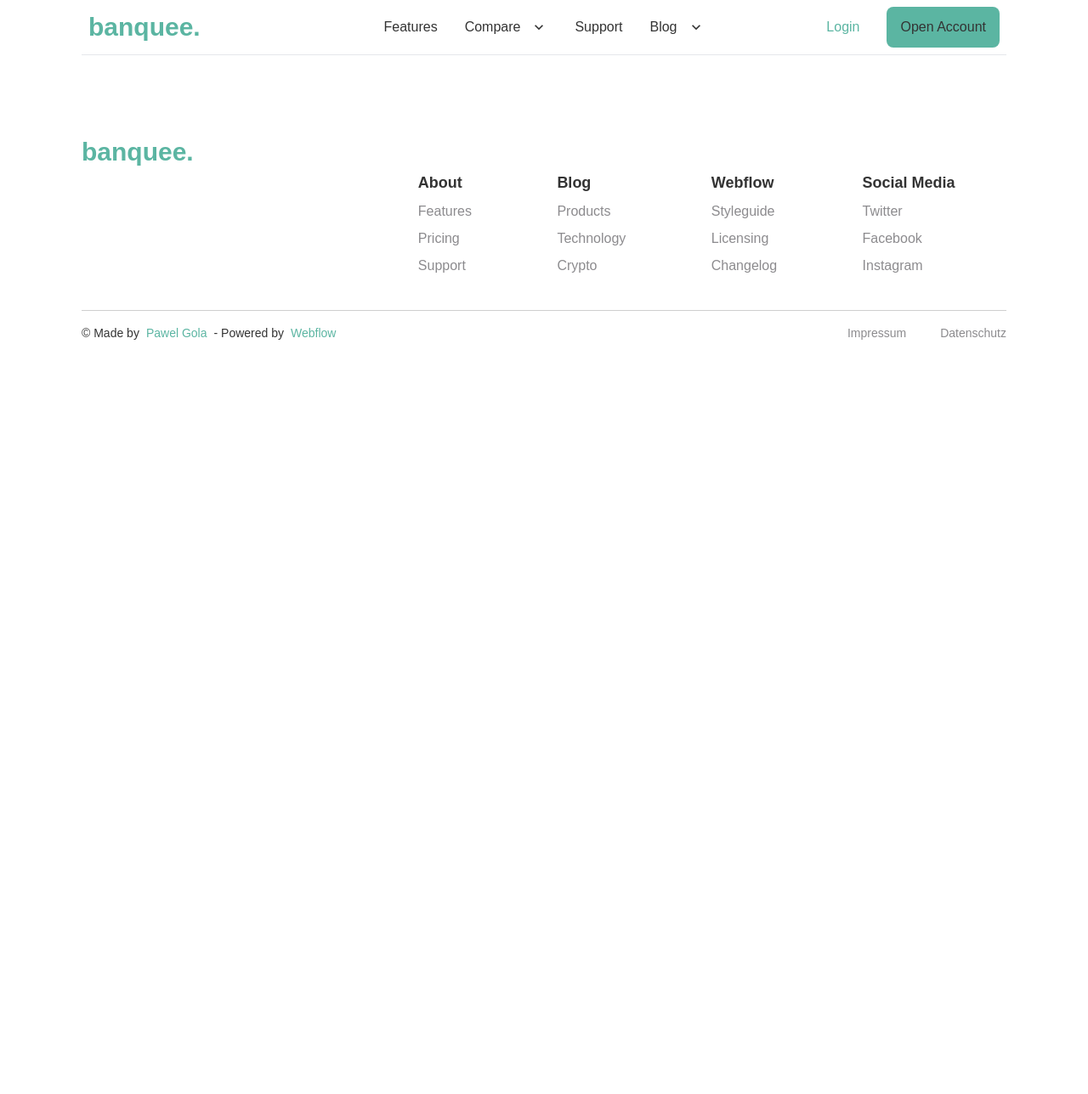
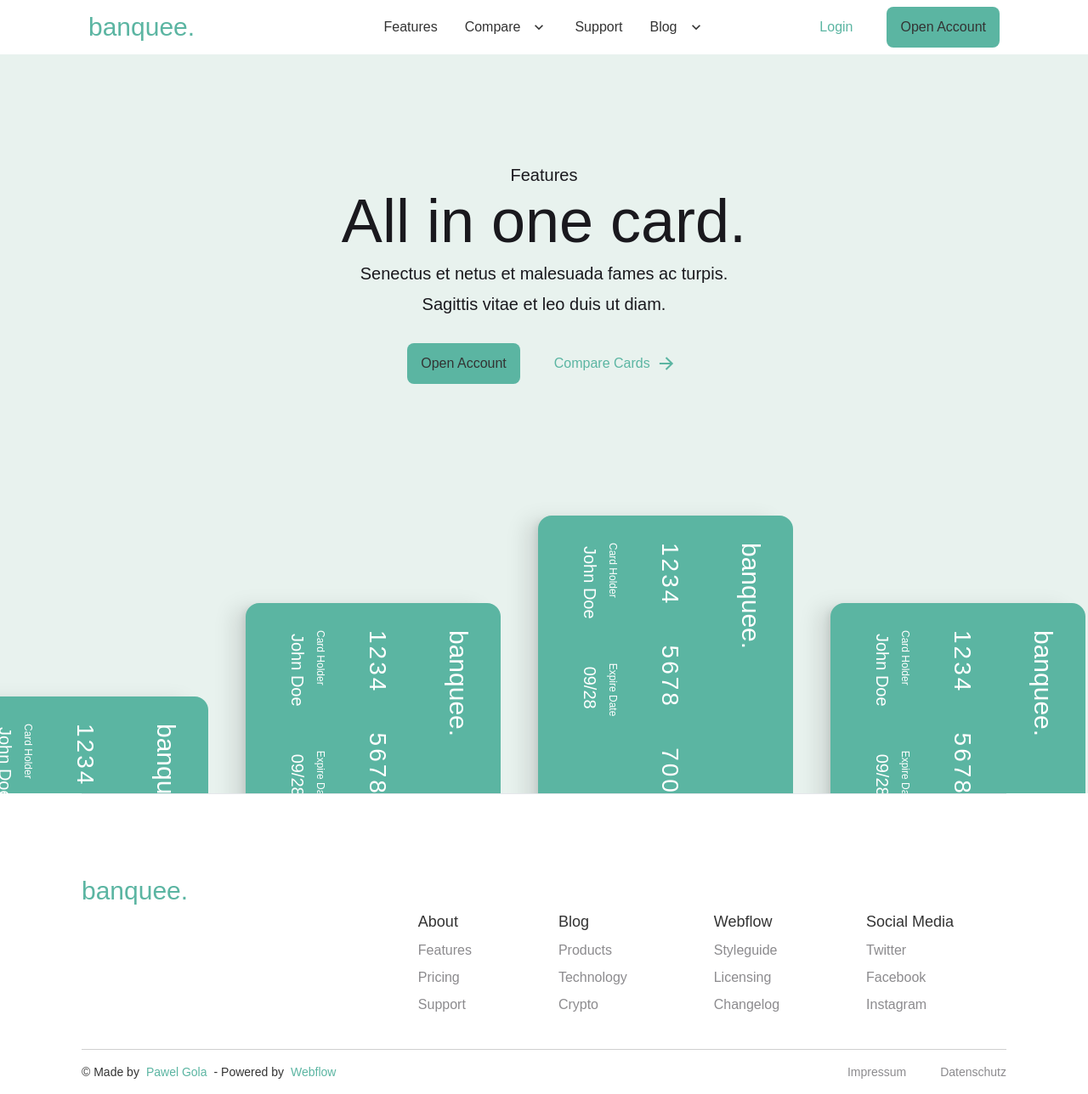
Before and after one commit to alamindjp/banquee, a React (Create React App) app: page / in a window 1280 px wide. Shown: the whole page at 85% size. Before the commit the page ends 800 px from the top, so only its background shows below. Built offline with nearby package versions, Linux system fonts and the light colour scheme.

Commit message:
add banner

```diff
--- a/src/App.css
+++ b/src/App.css
@@ -4,13 +4,44 @@
 
 
 
-@import url('https://fonts.googleapis.com/css2?family=DM+Sans:wght@400;700&display=swap');
+@import url('https://fonts.googleapis.com/css2?family=DM+Sans:wght@400;500;700&display=swap');
+@import url('https://fonts.googleapis.com/css2?family=Iceland&family=Sarpanch:wght@500;600&display=swap');
+@import url('https://fonts.googleapis.com/css2?family=Inter:wght@400;500;600&display=swap');
 
-*{
+
+* {
   font-family: 'DM Sans', sans-serif;
+  font-weight: 500;
 }
-.custom-container{
-width: 85%;
-margin: 0 auto;
-margin-bottom: 48;
+
+.custom-container {
+  width: 85%;
+  margin: 0 auto;
+  margin-bottom: 48;
 }
+
+.card-container {
+  /*grid grid-cols-5  */
+  height: 300px;
+  width: 100%;
+  display: grid;
+  grid-template-columns: repeat(6, 1fr);
+}
+
+.card-number {
+  font-size: 28px;
+  padding-bottom: 37px;
+  display: flex;
+  justify-content: space-between;
+}
+.card-number span{
+  font-family: 'Sarpanch', sans-serif;
+  letter-spacing: 3px;
+}
+
+.card_holder {
+  font-family: 'Inter', sans-serif;
+  font-size: 12px;
+  padding-bottom: 48px;
+
+}
--- a/src/App.js
+++ b/src/App.js
@@ -7,6 +7,7 @@ function App() {
     <div>
       <Routes>
         <Route path="/" element={<Home />} />
+        <Route path="/home" element={<Home />} />
       </Routes>
 
    </div>
--- /dev/null
+++ b/src/Pages/Home/Components/Banner.js
@@ -0,0 +1,26 @@
+import React from 'react';
+import { Link } from 'react-router-dom';
+import arrow from "../../../Assets/icon/arrow.svg"
+import CardContainer from './CardContainer';
+
+const Banner = () => {
+    return (
+        <div className='h-[870px] bg-secondary overflow-hidden'>
+            <div>
+            <div className='w-[800px] h-[88px] mx-auto text-center py-32'>
+                <h4 className="text-xl text-success">Features</h4>
+                <h1 className="text-7xl text-success p-1">All in one card.</h1>
+                <p className="text-success text-xl p-2">Senectus et netus et malesuada fames ac turpis.</p>
+                <p className='text-success text-xl'> Sagittis vitae et leo duis ut diam.</p>
+                <div className="flex mt-8 justify-center">
+                    <Link to="/home" className="bg-primary py-3 px-4 rounded-lg cursor-pointer hover:bg-secondary hover:text-primary normal-case mr-8">Open Account</Link>
+                    <Link to="/" className="text-primary cursor-pointer p-2 flex items-center justify-between">Compare Cards <img className='pl-2.5' src={arrow} alt="" /></Link>
+                </div>
+            </div>
+            </div>
+<CardContainer/>
+        </div>
+    );
+};
+
+export default Banner;
--- /dev/null
+++ b/src/Pages/Home/Components/CardComponents/CardComponent.js
@@ -0,0 +1,19 @@
+import React from 'react';
+
+const CardComponent = ({ control }) => {
+    return (
+        <div className={`card w-[500px] h-[300px] bg-primary shadow-xl p-8 text-white rotate-90 absolute ${control}`}>
+                    <h3 className="text-3xl pb-14">banquee.</h3>
+                    <h3 className="card-number"><span>1234 </span><span> 5678</span><span> 7000</span><span> 0000</span></h3>
+                    <div className='grid grid-cols-2'>
+                        <div className='flex gap-12'>
+                            <p className="flex flex-col card_holder"><span>Card Holder</span> <span className='text-xl p-1'>John Doe</span></p>
+                            <p className="flex flex-col card_holder"><span>Expire Date</span> <span className='text-xl p-1'>09/28</span></p>
+                        </div>
+                    </div>
+
+            </div>
+    );
+};
+
+export default CardComponent;
--- /dev/null
+++ b/src/Pages/Home/Components/CardContainer.js
@@ -0,0 +1,17 @@
+import React from 'react';
+import CardComponent from './CardComponents/CardComponent';
+
+const CardContainer = () => {
+    return (
+        <div className='card-container gap-11 mt-[600px] '>
+            <div className='w-[300px] relative'><CardComponent control='top-0 right-[-45px]' /></div>
+            <div className='w-[300px] relative'><CardComponent control='top-[-110px] right-[-45px]' /></div>
+            <div className='w-[300px] relative'><CardComponent control='top-[-213px] right-[-45px]' /></div>
+            <div className='w-[300px] relative'><CardComponent control='top-[-110px] right-[-45px]' /></div>
+            <div className='w-[300px] relative'><CardComponent control='top-0 right-[-45px]' /></div>
+
+        </div>
+    );
+};
+
+export default CardContainer;
--- a/src/Pages/Home/Components/Footer.js
+++ b/src/Pages/Home/Components/Footer.js
@@ -4,28 +4,28 @@ const Footer = () => {
     return (
         <div className='custom-container border-t'>
             <div className='flex mt-24'>
-                <div className='w-[550px]'><h4 className='font-bold text-3xl text-primary'>banquee.</h4></div>
+                <div className='w-[550px]'><h4 className='text-3xl text-primary'>banquee.</h4></div>
                 <footer className="footer p-10 text-base-content gap-20">
                     <div>
-                        <a className="link link-hover font-bold text-lg">About</a>
+                        <a className="link link-hover text-lg">About</a>
                         <a className="link link-hover text-base text-[#8c8b8e]">Features</a>
                         <a className="link link-hover text-base text-[#8c8b8e]">Pricing</a>
                         <a className="link link-hover text-base text-[#8c8b8e]">Support</a>
                     </div>
                     <div>
-                        <a className="link link-hover font-bold text-lg">Blog</a>
+                        <a className="link link-hover text-lg">Blog</a>
                         <a className="link link-hover text-base text-[#8c8b8e]">Products</a>
                         <a className="link link-hover text-base text-[#8c8b8e]">Technology</a>
                         <a className="link link-hover text-base text-[#8c8b8e]">Crypto</a>
                     </div>
                     <div>
-                        <a className="link link-hover font-bold text-lg">Webflow</a>
+                        <a className="link link-hover text-lg">Webflow</a>
                         <a className="link link-hover text-base text-[#8c8b8e]">Styleguide</a>
                         <a className="link link-hover text-base text-[#8c8b8e]">Licensing</a>
                         <a className="link link-hover text-base text-[#8c8b8e]">Changelog</a>
                     </div>
                     <div>
-                        <a className="link link-hover font-bold text-lg">Social Media</a>
+                        <a className="link link-hover text-lg">Social Media</a>
                         <a className="link link-hover text-base text-[#8c8b8e]">Twitter</a>
                         <a className="link link-hover text-base text-[#8c8b8e]">Facebook</a>
                         <a className="link link-hover text-base text-[#8c8b8e]">Instagram</a>
--- a/src/Pages/Home/Components/Header.js
+++ b/src/Pages/Home/Components/Header.js
@@ -9,21 +9,23 @@ const Header = () => {
                         <svg xmlns="http://www.w3.org/2000/svg" className="h-5 w-5" fill="none" viewBox="0 0 24 24" stroke="currentColor"><path strokeLinecap="round" strokeLinejoin="round" strokeWidth="2" d="M4 6h16M4 12h8m-8 6h16" /></svg>
                     </label>
                     <ul tabIndex={0} className="menu menu-compact dropdown-content mt-3 p-2 shadow bg-base-100 rounded-box w-52">
-                        <li><a>Item 1</a></li>
+                        <li><a>Features</a></li>
                         <li tabIndex={0}>
                             <a className="justify-between">
-                                Parent
+                                Compare
                                 <svg className="fill-current" xmlns="http://www.w3.org/2000/svg" width="24" height="24" viewBox="0 0 24 24"><path d="M8.59,16.58L13.17,12L8.59,7.41L10,6L16,12L10,18L8.59,16.58Z" /></svg>
                             </a>
-                            <ul className="p-2">
-                                <li><a>Submenu 1</a></li>
-                                <li><a>Submenu 2</a></li>
-                            </ul>
                         </li>
-                        <li><a>Item 3</a></li>
+                        <li><a>Support</a></li>
+                        <li tabIndex={0}>
+                            <a className="justify-between">
+                                Blog
+                                <svg className="fill-current" xmlns="http://www.w3.org/2000/svg" width="24" height="24" viewBox="0 0 24 24"><path d="M8.59,16.58L13.17,12L8.59,7.41L10,6L16,12L10,18L8.59,16.58Z" /></svg>
+                            </a>
+                        </li>
                     </ul>
                 </div>
-                <a className="font-bold text-3xl text-primary">banquee.</a>
+                <a className="text-3xl text-primary">banquee.</a>
             </div>
             <div className="navbar-center hidden lg:flex">
                 <ul className="menu menu-horizontal p-0">
@@ -33,10 +35,6 @@ const Header = () => {
                             Compare
                             <svg className="fill-current" xmlns="http://www.w3.org/2000/svg" width="20" height="20" viewBox="0 0 24 24"><path d="M7.41,8.58L12,13.17L16.59,8.58L18,10L12,16L6,10L7.41,8.58Z" /></svg>
                         </a>
-                        <ul className="p-2">
-                            <li><a>Submenu 1</a></li>
-                            <li><a>Submenu 2</a></li>
-                        </ul>
                     </li>
                     <li><a>Support</a></li>
                     <li tabIndex={0}>
@@ -44,15 +42,11 @@ const Header = () => {
                             Blog
                             <svg className="fill-current" xmlns="http://www.w3.org/2000/svg" width="20" height="20" viewBox="0 0 24 24"><path d="M7.41,8.58L12,13.17L16.59,8.58L18,10L12,16L6,10L7.41,8.58Z" /></svg>
                         </a>
-                        <ul className="p-2">
-                            <li><a>Submenu 1</a></li>
-                            <li><a>Submenu 2</a></li>
-                        </ul>
                     </li>
                 </ul>
             </div>
             <div className="navbar-end">
-                <a className="text-primary cursor-pointer py-2">Login</a>
+                <a className="text-primary cursor-pointer p-2">Login</a>
                 <a className="bg-primary py-3 px-4 rounded-lg cursor-pointer hover:bg-secondary hover:text-primary normal-case ml-8">Open Account</a>
             </div>
         </div>
--- a/src/Pages/Home/Home.js
+++ b/src/Pages/Home/Home.js
@@ -1,4 +1,5 @@
 import React from 'react';
+import Banner from './Components/Banner';
 import Footer from './Components/Footer';
 import Header from './Components/Header';
 
@@ -6,6 +7,7 @@ const Home = () => {
     return (
         <div>
             <Header />
+            <Banner />
             <Footer/>
         </div>
     );
--- a/tailwind.config.js
+++ b/tailwind.config.js
@@ -13,6 +13,7 @@ module.exports = {
           secondary: "#E8F2EE",
           accent: "#F1DFDF",
           neutral: "#DFE1F1",
+          success: "#1a191e",
           "base-100": "#ffffff",
         },
       },
```
Also changed, not shown: src/Assets/icon/arrow.svg (added).
